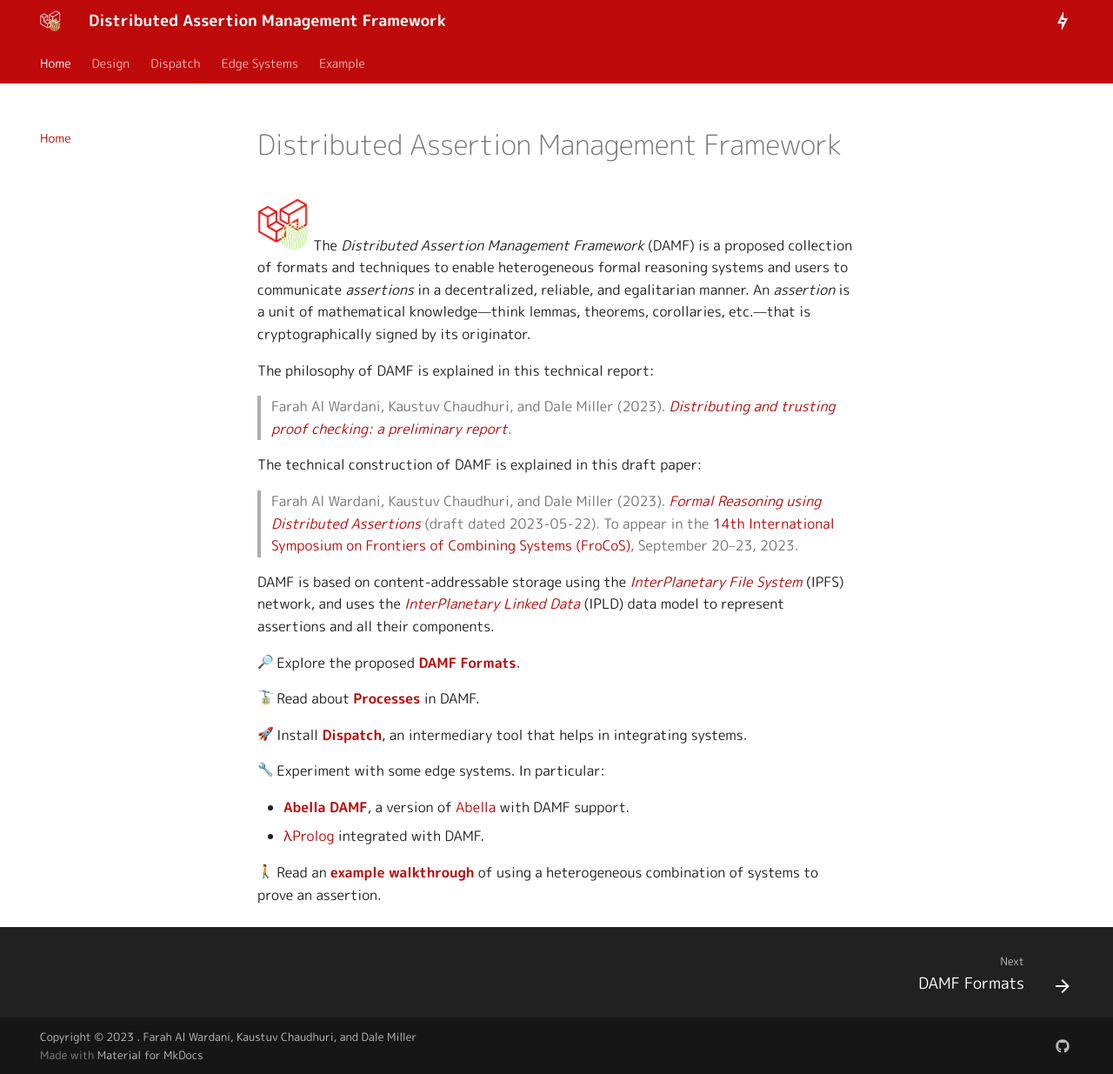
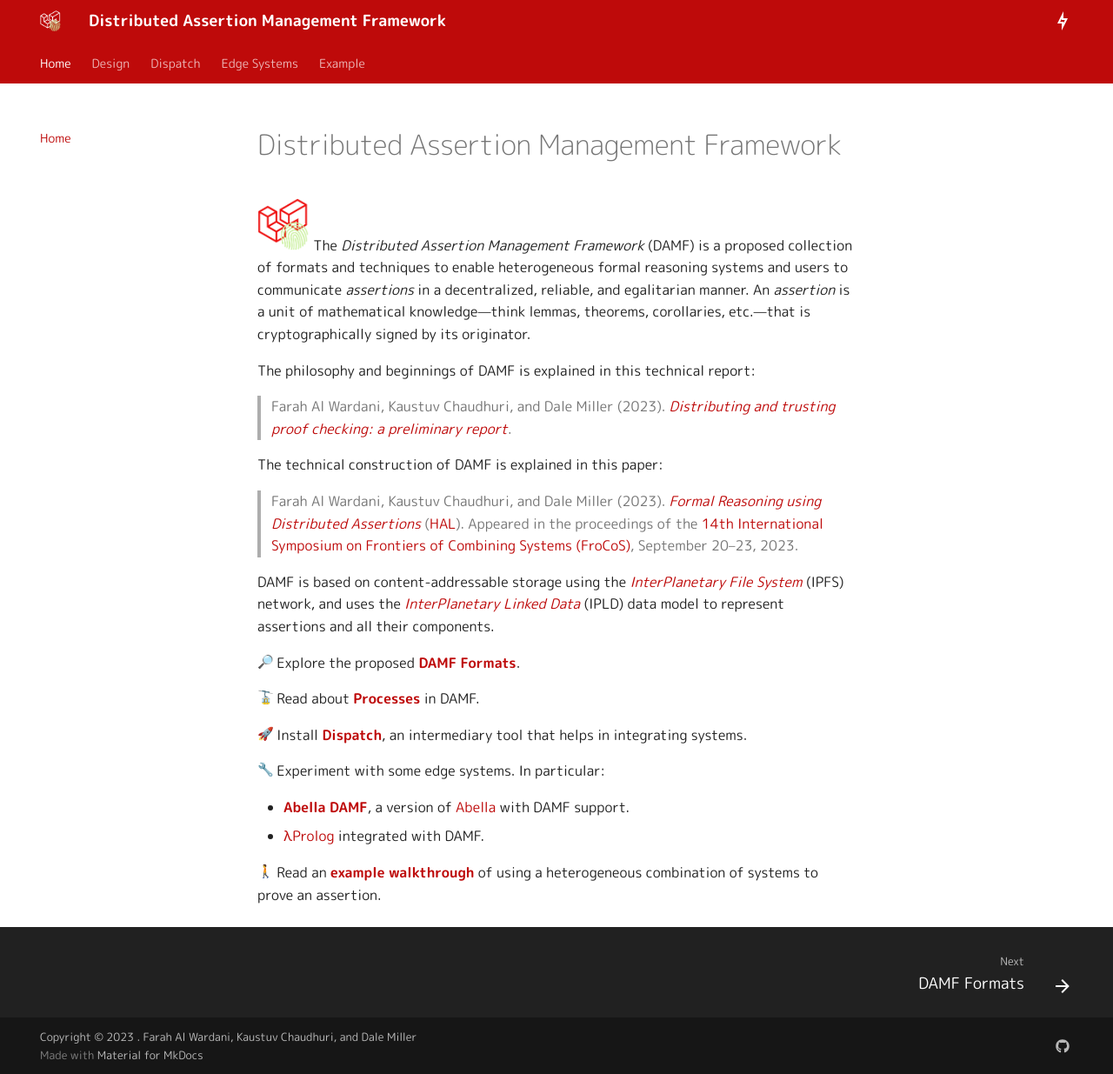
Before and after one commit to distributed-assertions/distributed-assertions.github.io, an MkDocs documentation site: the page built from docs/index.md, in a window 1280 px wide and 1235 px high. Shown: the whole window at 87% size. Built offline with MkDocs 1.6.1 and Material for MkDocs 9.7.7, drawn with Linux system fonts in a browser that asks for light colours; emoji names are drawn with the system emoji font.

Commit message:
updating frocos paper links

```diff
--- a/docs/index.md
+++ b/docs/index.md
@@ -15,22 +15,24 @@ manner. An _assertion_ is a unit of mathematical knowledge---think lemmas,
 theorems, corollaries, etc.---that is cryptographically signed by its
 originator.
 
-The philosophy of DAMF is explained in this technical report:
+The philosophy and beginnings of DAMF is explained in this technical report:
 
 > Farah Al Wardani, Kaustuv Chaudhuri, and Dale Miller (2023). _[Distributing
 > and trusting proof checking: a preliminary report][alwardani22hal]_.
 
 [alwardani22hal]: https://hal.inria.fr/hal-03909741
 
-The technical construction of DAMF is explained in this draft paper:
+The technical construction of DAMF is explained in this paper:
 
 > Farah Al Wardani, Kaustuv Chaudhuri, and Dale Miller (2023). _[Formal
-> Reasoning using Distributed Assertions][draft23damf]_ (draft dated 2023-05-22).
-> To appear in the [14th International Symposium on Frontiers of Combining
+> Reasoning using Distributed Assertions][frocos23damf]_ ([HAL][hal-frocos]).
+> Appeared in the proceedings of the [14th International Symposium on Frontiers of Combining
 > Systems (FroCoS)][frocos23], September 20--23, 2023.
 
 [draft23damf]: /assets/papers/draft23damf2.pdf
+[frocos23damf]: https://link.springer.com/chapter/10.1007/978-3-031-43369-6_10
 [frocos23]: https://frocos2023.github.io/
+[hal-frocos]: https://inria.hal.science/hal-04167922
 
 DAMF is based on content-addressable storage using the _[InterPlanetary File
 System][ipfs]_ (IPFS) network, and uses the _[InterPlanetary Linked Data][ipld]_
```
